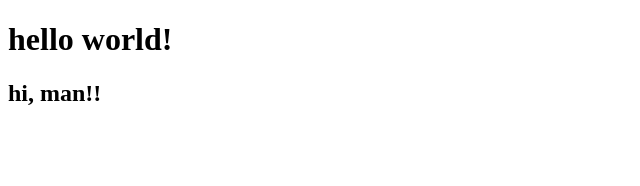
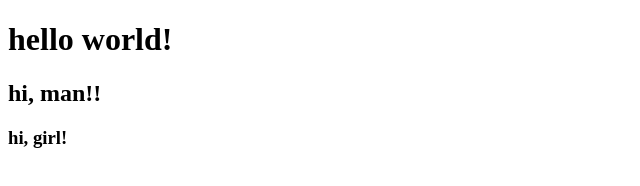
Before and after one commit to AlAnGud/user_one_01, a plain HTML site: page test.html in a window 1280 px wide. Shown: the full height of the page, 0-640 px from the left. Drawn offline with Linux system fonts and the light colour scheme.

Commit message:
добавлен подзаголовок h3

```diff
--- a/test.html
+++ b/test.html
@@ -9,6 +9,7 @@
 <body>
     <h1>hello world!</h1>
     <h2>hi, man!!</h2>
+	 <h3>hi, girl!</h3>
 
 
 </body>
```
